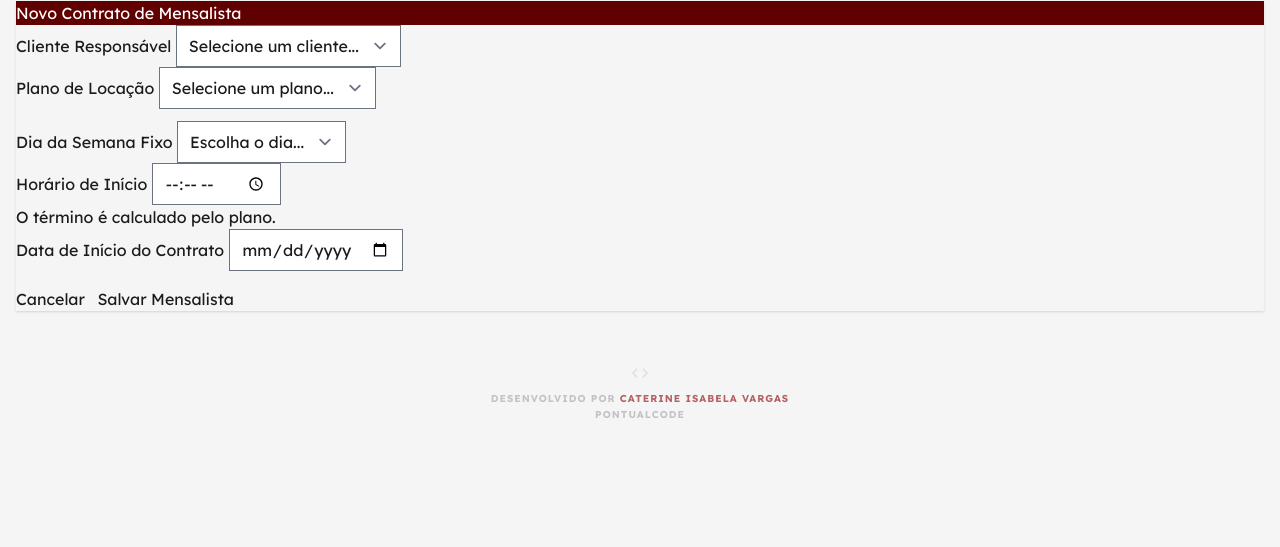
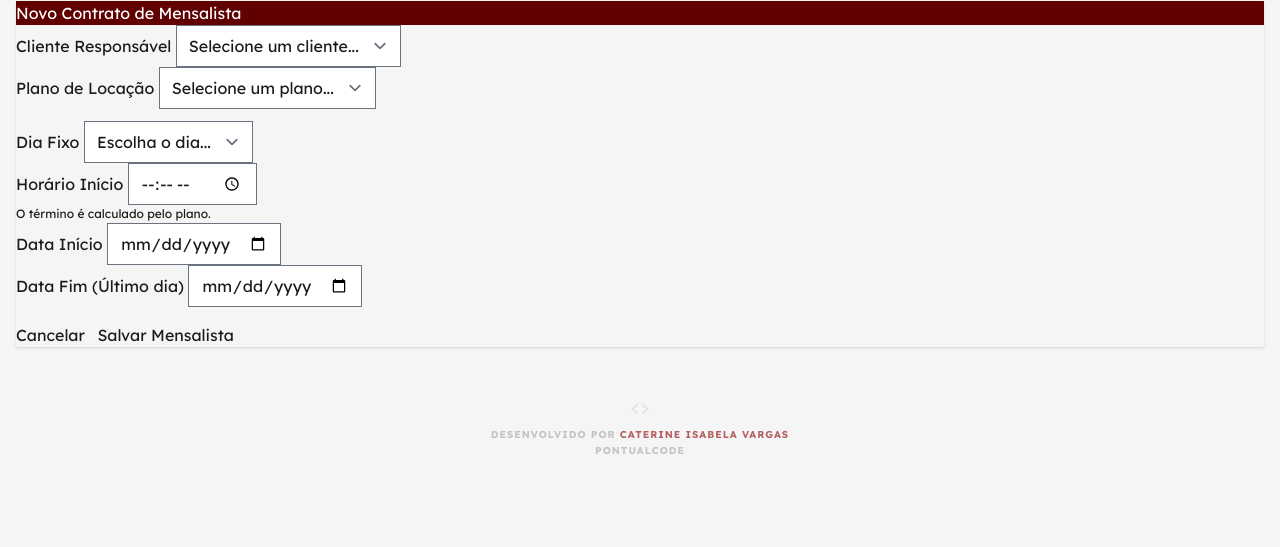
Before and after one commit to caterine-dev/arena-palhete, a Flask app: template app/templates/mensalistas/novo.html in a window 1280 px wide. Shown: the part 79-626 px from the top of the page. Run offline with Flask 3, Linux system fonts and the light colour scheme; the template is opened without the code that fills it, so the values that code supplies are empty; some libraries are stand-ins or nearby versions.

Commit message:
Adiciona recorrência semanal e cálculo de horário para mensalistas

```diff
--- a/app/templates/mensalistas/novo.html
+++ b/app/templates/mensalistas/novo.html
@@ -31,8 +31,8 @@
                 </div>
 
                 <div class="row mb-3">
-                    <div class="col-md-4">
-                        <label for="dia_semana" class="form-label">Dia da Semana Fixo</label>
+                    <div class="col-md-3">
+                        <label for="dia_semana" class="form-label">Dia Fixo</label>
                         <select class="form-select" id="dia_semana" name="dia_semana" required>
                             <option value="">Escolha o dia...</option>
                             <option value="0">Segunda-feira</option>
@@ -45,17 +45,22 @@
                         </select>
                     </div>
 
-                    <div class="col-md-4">
-                        <label for="hora_inicio" class="form-label">Horário de Início</label>
+                    <div class="col-md-3">
+                        <label for="hora_inicio" class="form-label">Horário Início</label>
                         <input type="time" class="form-control" id="hora_inicio" name="hora_inicio" required>
-                        <div class="form-text text-success">
+                        <div class="form-text text-success" style="font-size: 0.75rem;">
                             <i class="bi bi-info-circle"></i> O término é calculado pelo plano.
                         </div>
                     </div>
 
-                    <div class="col-md-4">
-                        <label for="data_inicio" class="form-label">Data de Início do Contrato</label>
+                    <div class="col-md-3">
+                        <label for="data_inicio" class="form-label">Data Início</label>
                         <input type="date" class="form-control" id="data_inicio" name="data_inicio" required>
+                    </div>
+
+                    <div class="col-md-3">
+                        <label for="data_fim" class="form-label">Data Fim (Último dia)</label>
+                        <input type="date" class="form-control" id="data_fim" name="data_fim" required>
                     </div>
                 </div>
 
```
Also changed, not shown: app/routes/mensalistas.py (+75 -3 lines).
